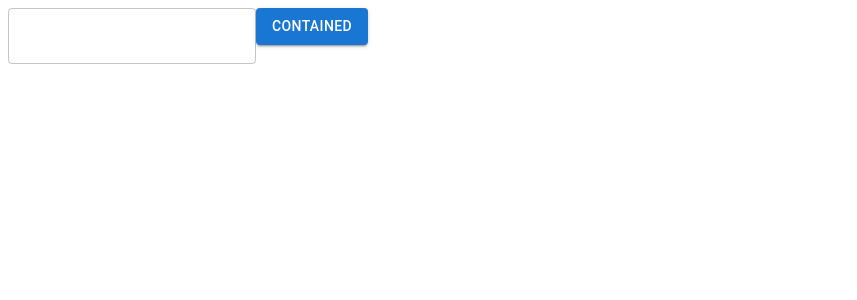
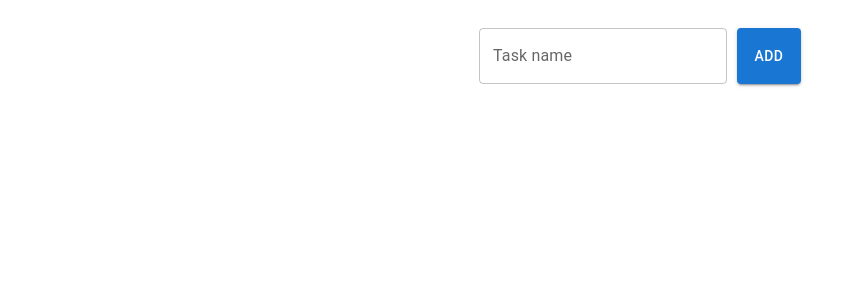
Before and after one commit to AdiBadea/baseline-todo, a React (Create React App) app: page / in a window 1280 px wide. Shown: the top 300 px of the page, without its empty margins (0-857 px from the left). Built offline with nearby package versions, Linux system fonts and the light colour scheme.

Commit message:
Stylized New Task Section

```diff
--- a/src/App.tsx
+++ b/src/App.tsx
@@ -1,4 +1,4 @@
-import { useEffect } from "react";
+import { useEffect, createContext } from "react";
 import "./styles.css";
 
 import DashboardPage from "./pages/DashboardPage/DashboardPage";
@@ -6,13 +6,18 @@ import DashboardPage from "./pages/DashboardPage/DashboardPage";
 import { localStorageWorker } from "./common/commonFunctions";
 
 export default function App() {
+  const mockTaskList = [{ id: 1, name: "test context", isDone: false }];
+  const TaskListContext = createContext(mockTaskList);
+
   useEffect((): void => {
     console.log("APP MOUNT");
     localStorageWorker.initialize();
   }, []);
   return (
     <div>
-      <DashboardPage />
+      <TaskListContext.Provider value={mockTaskList}>
+        <DashboardPage />
+      </TaskListContext.Provider>
     </div>
   );
 }
--- /dev/null
+++ b/src/pages/DashboardPage/DashboardPage.scss
@@ -0,0 +1,14 @@
+.DashboardPage {
+  display: flex;
+  justify-content: center;
+
+  .new-task-section {
+    display: flex;
+    flex-direction: row;
+    margin-top: 20px;
+
+    &-submit-button {
+      margin-left: 10px;
+    }
+  }
+}
--- a/src/pages/DashboardPage/DashboardPage.tsx
+++ b/src/pages/DashboardPage/DashboardPage.tsx
@@ -5,7 +5,7 @@ import TaskListSection from "./TaskListSection/TaskListSection";
 
 function DashboardPage() {
   return (
-    <div>
+    <div className="DashboardPage">
       <NewTaskSection />
       <TaskListSection />
     </div>
--- a/src/pages/DashboardPage/NewTaskSection/NewTaskSection.tsx
+++ b/src/pages/DashboardPage/NewTaskSection/NewTaskSection.tsx
@@ -5,18 +5,30 @@ import Button from "@mui/material/Button";
 
 import { localStorageWorker } from "../../../common/commonFunctions";
 
+/* Stylesheet */
+import "../DashboardPage.scss";
+
 function NewTaskSection() {
   const [newTaskName, setNewTaskName] = useState("");
 
   const handleTaskAdd = () => {
     localStorageWorker.saveTask(newTaskName);
+    setNewTaskName("");
   };
 
   return (
-    <div>
-      <TextField onChange={(event) => setNewTaskName(event.target.value)} />
-      <Button variant="contained" onClick={handleTaskAdd}>
-        Contained
+    <div className="new-task-section">
+      <TextField
+        label="Task name"
+        value={newTaskName}
+        onChange={(event) => setNewTaskName(event.target.value)}
+      />
+      <Button
+        className="new-task-section-submit-button"
+        variant="contained"
+        onClick={handleTaskAdd}
+      >
+        Add
       </Button>
     </div>
   );
--- a/src/pages/DashboardPage/TaskListSection/TaskListSection.tsx
+++ b/src/pages/DashboardPage/TaskListSection/TaskListSection.tsx
@@ -26,15 +26,20 @@ function TaskListItem({ name, isDone }) {
 function NewTaskSection() {
   const [taskList, setTaskList] = useState([]);
 
+  // Initialize the component
   useEffect((): void => {
-    const tasksFromLocalStorage = localStorageWorker.getTaskList();
+    async function initializeComponent() {
+      const tasksFromLocalStorage = localStorageWorker.getTaskList();
+      setTaskList(tasksFromLocalStorage);
+    }
     // window.addEventListener("storage", () => {
-    //   // When local storage changes, dump the list to
-    //   // the console.
-    //   setTaskList(tasksFromLocalStorage);
     // });
-    setTaskList(tasksFromLocalStorage);
+    initializeComponent();
   }, []);
+
+  // useEffect(() => {
+  //   window.localStorage.setItem("taskList", taskList);
+  // }, [taskList]);
 
   return (
     <section>
```
